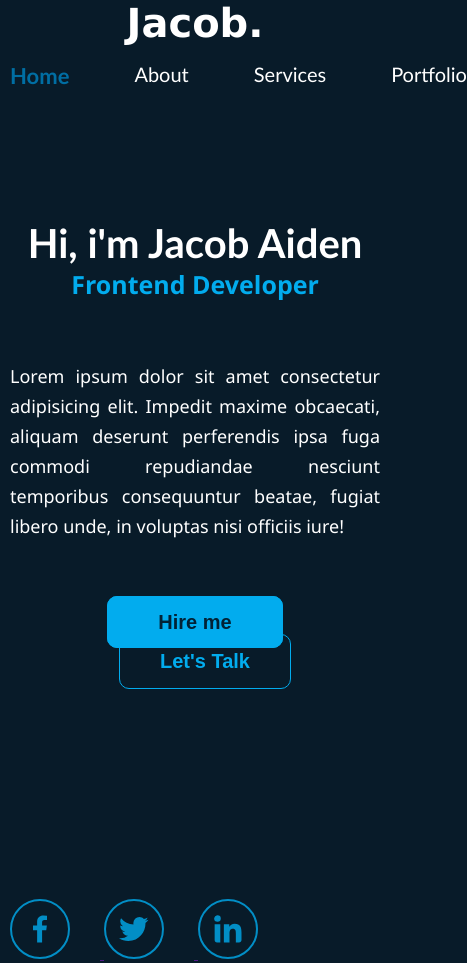
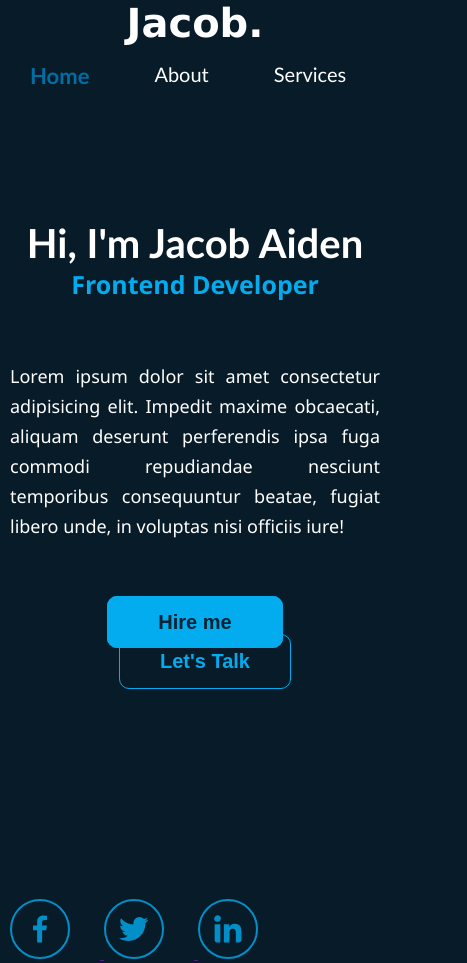
Before and after one commit to mariodelima/portifolio3, a plain HTML site: page index.html in a window 390 px wide. Shown: the whole page, 467 px wide, since content can reach past the window. Drawn offline with Linux system fonts and the light colour scheme.

Commit message:
pequenos ajustes

```diff
--- a/index.html
+++ b/index.html
@@ -20,7 +20,7 @@
         </ul>
     </header>
     <main>
-        <h1>Hi, i'm Jacob Aiden</h1>
+        <h1>Hi, I'm Jacob Aiden</h1>
         <h2>Frontend Developer</h2>
         <p> Lorem ipsum dolor sit amet consectetur adipisicing elit. Impedit maxime obcaecati, aliquam deserunt perferendis ipsa fuga commodi repudiandae nesciunt temporibus consequuntur beatae, fugiat libero unde, in voluptas nisi officiis iure!</p>
         <div class="meio">
--- a/style.css
+++ b/style.css
@@ -122,8 +122,9 @@ main>p{
         font-size: 40px;
     }
     ul{
-        padding: 0px 10px;
+        padding: 0px 30px;
         column-gap: 65px;
+        overflow-x: hidden;
     }
     main{
         margin-left: 0;
```
